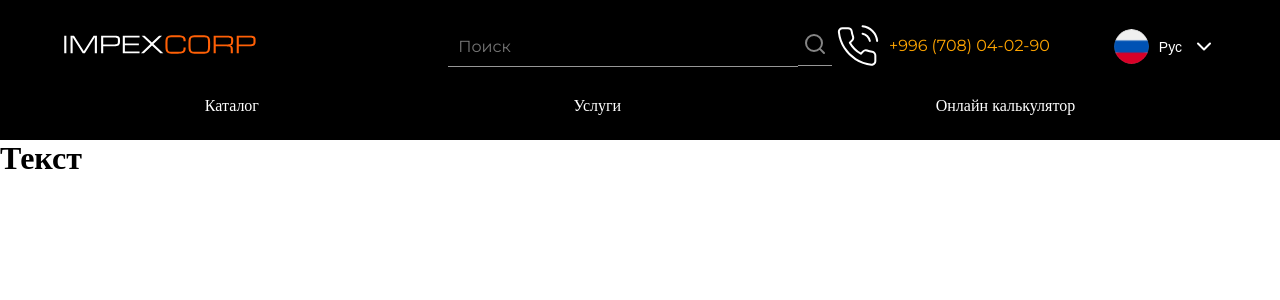
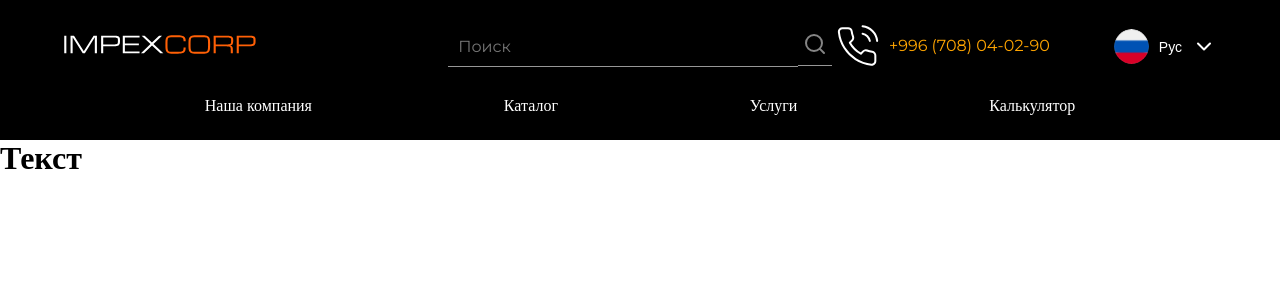
Before and after one commit to azam2802/ImpexCorp, a React (Vite) app: page / in a window 1280 px wide. Shown: the top 300 px of the page. Built offline with nearby package versions, Linux system fonts and the light colour scheme.

Commit message:
some fixes

```diff
--- a/public/locales/en/translation.json
+++ b/public/locales/en/translation.json
@@ -4,7 +4,7 @@
     "search": "Search",
     "catalogue": "Catalogue",
     "services": "Services",
-    "calculator": "Online calculator",
+    "calculator": "Calculator",
     "ourcompany": "Our Company"
   },
   "main": {
--- a/public/locales/ky/translation.json
+++ b/public/locales/ky/translation.json
@@ -4,7 +4,7 @@
     "search": "Издөө",
     "catalogue": "Каталог",
     "services": "Кызматтар",
-    "calculator": "Онлайн калькулятор",
+    "calculator": "Калькулятор",
     "ourcompany": "Биздин компания"
   },
   "main": {
--- a/public/locales/ru/translation.json
+++ b/public/locales/ru/translation.json
@@ -4,7 +4,7 @@
     "search": "Поиск",
     "catalogue": "Каталог",
     "services": "Услуги",
-    "calculator": "Онлайн калькулятор",
+    "calculator": "Калькулятор",
     "ourcompany": "Наша компания"
   },
   "main": {
--- a/public/locales/zh/translation.json
+++ b/public/locales/zh/translation.json
@@ -5,7 +5,7 @@
     "search": "搜索",
     "catalogue": "目录",
     "services": "服务",
-    "calculator": "在线计算器",
+    "calculator": "计算器",
     "ourcompany": "我们公司"
   },
 
--- a/src/App.scss
+++ b/src/App.scss
@@ -1 +1 @@
-@import './assets/styles/default_variables.scss';
+@import "./assets/styles/default_variables.scss";
--- a/src/assets/styles/ui/LangSwitcher.scss
+++ b/src/assets/styles/ui/LangSwitcher.scss
@@ -40,7 +40,7 @@
     display: none;
     padding: 10px 0 5px 0;
     flex-direction: column;
-    z-index: 1;
+    z-index: 99;
     position: absolute;
     width: 7vw;
     button {
--- a/src/components/HeaderNavbar/Navbar.jsx
+++ b/src/components/HeaderNavbar/Navbar.jsx
@@ -10,13 +10,16 @@ const Navbar = ({ onOpenCatalog }) => {
   return (
     <nav className={s["HeaderNav"]}>
       <div className={s["row"]}>
+        <div onClick={() => onOpenCatalog(false)}>
+          <Link to="/">{t("header.ourcompany")}</Link>
+        </div>
         <div onClick={onOpenCatalog}>
           <Link to="/">{t("header.catalogue")}</Link>
         </div>
-        <div>
+        <div onClick={() => onOpenCatalog(false)}>
           <Link to="/">{t("header.services")}</Link>
         </div>
-        <div>
+        <div onClick={() => onOpenCatalog(false)}>
           <Link to="/">{t("header.calculator")}</Link>
         </div>
       </div>
--- a/src/layout/Header/Header.jsx
+++ b/src/layout/Header/Header.jsx
@@ -15,8 +15,12 @@ export const Header = () => {
 
   const [showCatalog, setShowCatalog] = useState(false)
 
-  const onOpenCatalog = () => {
-    setShowCatalog((prev) => !prev)
+  const onOpenCatalog = (state) => {
+    if (!state) {
+      setShowCatalog(false)
+    } else {
+      setShowCatalog((prev) => !prev)
+    }
   }
 
   return (
```
